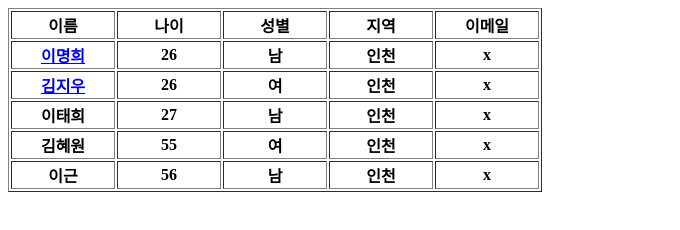
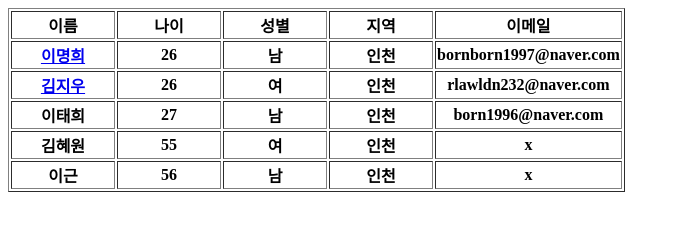
Before and after one commit to bornborn1997/prj_Apeach, a plain HTML site: page public/member/memberList.html in a window 1280 px wide. Shown: the whole page, without its empty margins (0-680 px from the left). Drawn offline with Linux system fonts and the light colour scheme.

Commit message:
# WARNING: head commit changed in the meantime
Merge branch 'main' of https://github.com/bornborn1997/prj_Apeach.git
into main

```diff
--- a/public/member/memberList.html
+++ b/public/member/memberList.html
@@ -24,21 +24,21 @@
    <th>26</th>
    <th>남</th>
    <th>인천</th>
-   <th>x</th>
+   <th>bornborn1997@naver.com</th>
 </tr>
  <tr>
    <th><a href="./memberView2.html">김지우 </a></th>
    <th>26</th>
    <th>여</th>
    <th>인천</th>
-   <th>x</th>
+   <th>rlawldn232@naver.com</th>
 </tr>
  <tr>
    <th>이태희</th>
    <th>27</th>
    <th>남</th>
    <th>인천</th>
-   <th>x</th>
+   <th>born1996@naver.com</th>
 </tr>
 
  <tr>
```
